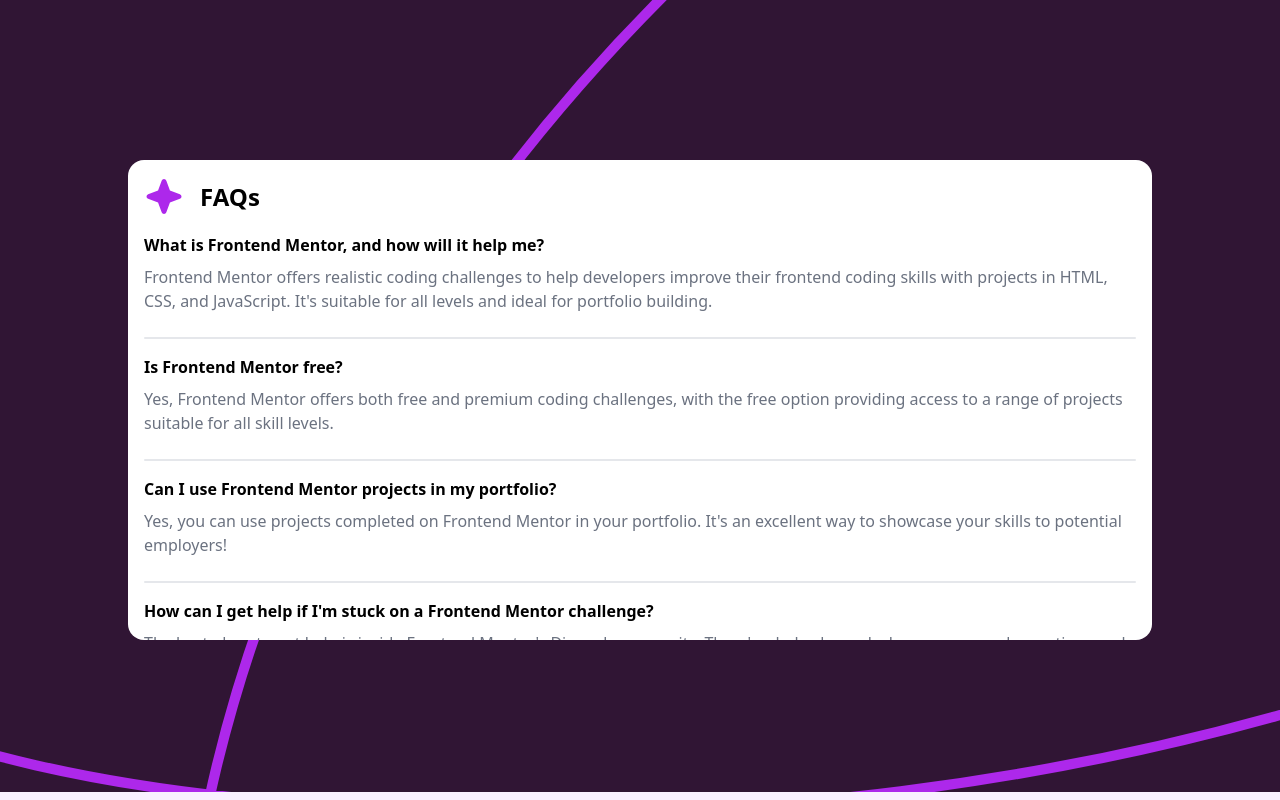
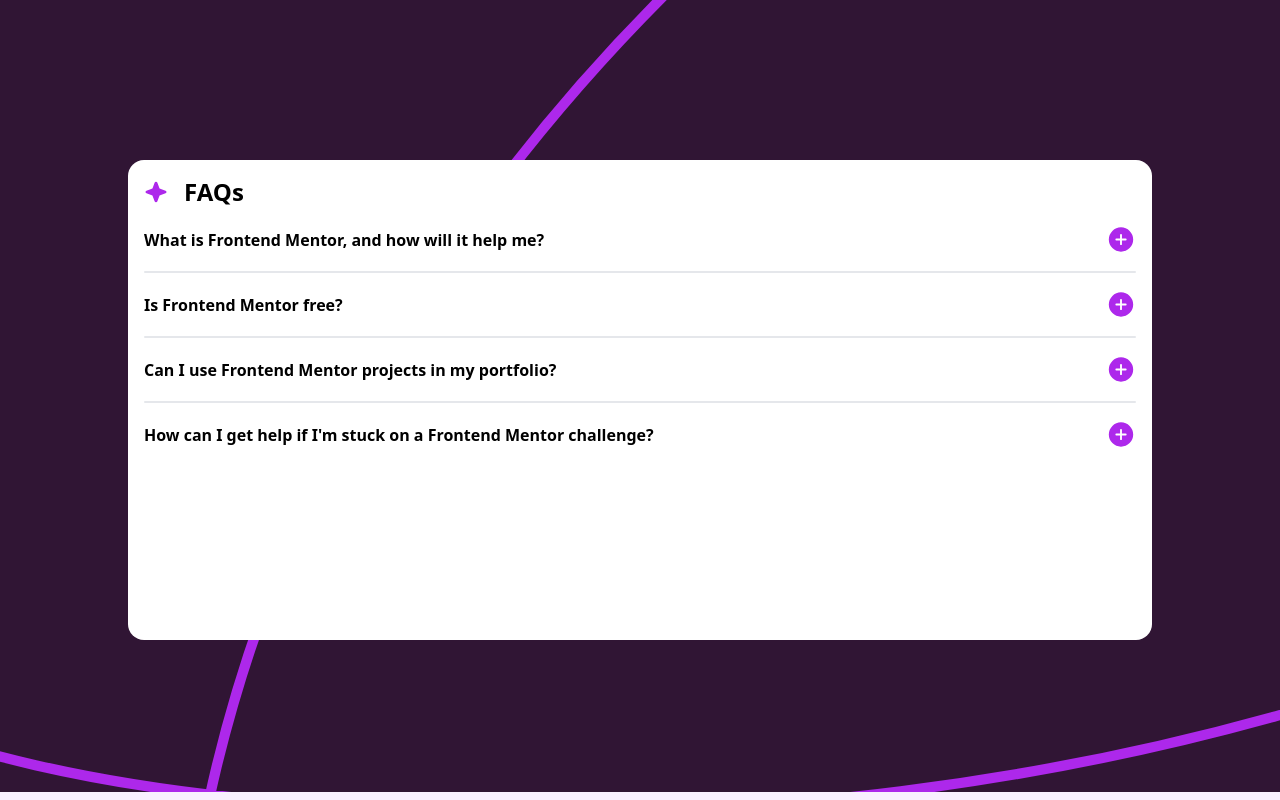
Before and after one commit to Chung-Kai-Cheng/FAQ, a React (Vite) app: page / in a window 1280 px wide. Built offline with nearby package versions, Linux system fonts and the light colour scheme.

Commit message:
Feat: toggle display text and icon when clicked

```diff
--- a/src/App.jsx
+++ b/src/App.jsx
@@ -1,6 +1,5 @@
 import Line from "./components/Line";
 import QandA from "./components/QandA";
-
 
 export default function App() {
   return(
@@ -8,7 +7,7 @@
   <img src="../src/assets/images/background-pattern-mobile.svg" alt="header image" className="flex-none w-375px"/>
   <main className="h-3/5 bg-white absolute w-4/5 top-1/2 left-1/2 transform -translate-x-1/2 -translate-y-1/2 p-4 rounded-2xl overflow-y-scroll">
   <div className="flex items-center">
-    <img src="../src/assets/images/icon-star.svg" alt="stars"/>
+    <img src="../src/assets/images/icon-star.svg" alt="stars" className="w-6"/>
     <span className="font-bold text-2xl pl-4">FAQs</span>
     </div>
 <div className="">
--- a/src/components/QandA.jsx
+++ b/src/components/QandA.jsx
@@ -1,13 +1,32 @@
+import { useState } from "react"
+
 export default function QandA({ question, answer}) {
+
+  const [more, setMore] = useState(false)
+
+  const toggleInformation = () => {
+    setMore(!more)
+  }
+
   return (
     <div className="py-4">
-      <div className="font-semibold text-base pr-12">
-        {question}
-        <div/>
+      <div className="font-semibold text-base flex justify-between items-center">
+        <div className="pr-4 flex-1">
+          {question}
+        </div>
+        <span>
+          <div onClick={toggleInformation} className="flex-none">
+          {more?
+          <img src="../src/assets/images/icon-minus.svg" alt="minus"/>
+          :
+          <img src="../src/assets/images/icon-plus.svg" alt="plus"/>
+          }
+          </div>
+        </span>
       </div>
-      <div className="font-normal text-base my-2 text-gray-500">
+      {more && <div className="font-normal text-base my-2 text-gray-500">
         {answer}
-      </div>
+      </div>}
     </div>
   )
 }
```
